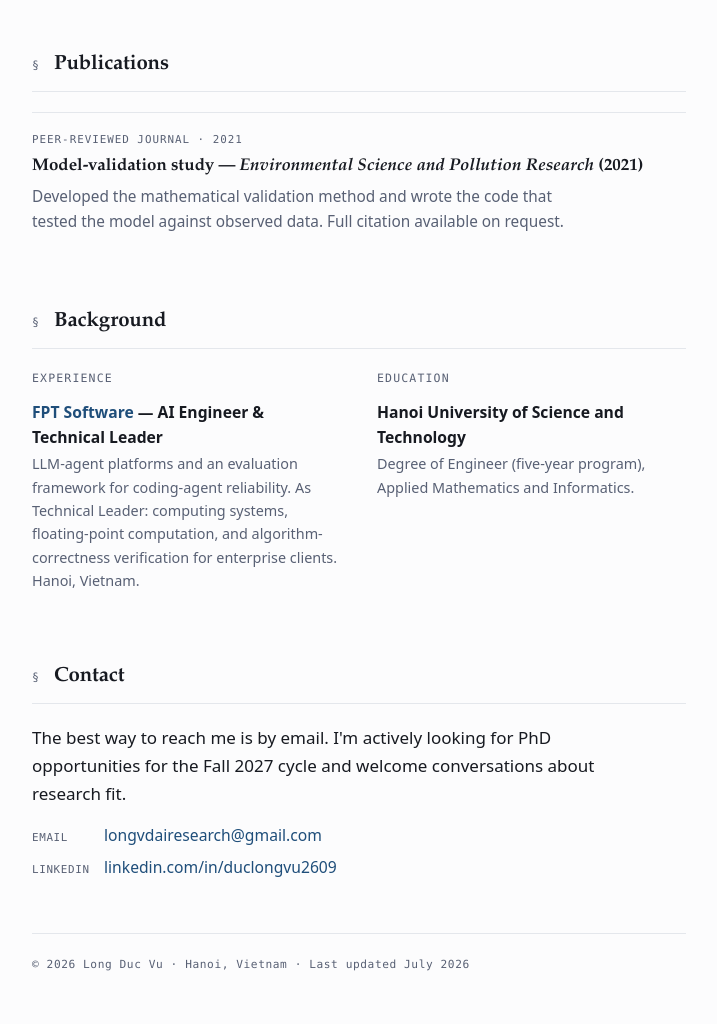
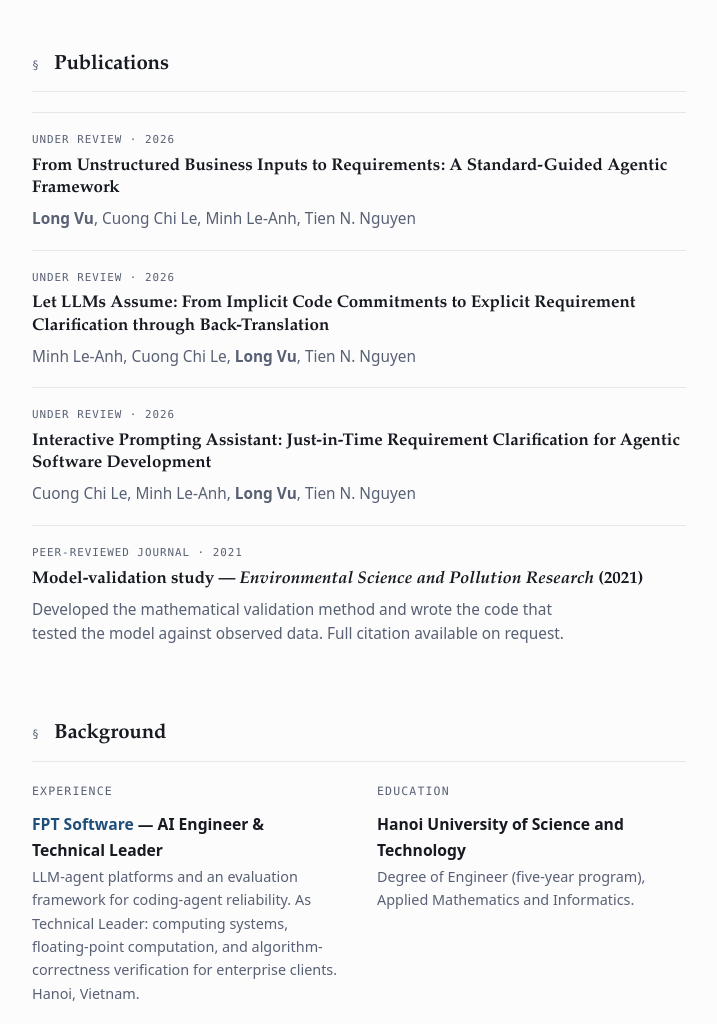
Before and after one commit to duclongvu99/duclongvu99.github.io, a plain HTML site: page index.html in a window 1280 px wide. Shown: the part 2220-3244 px from the top of the page, without its empty margins (452-1169 px from the left). Drawn offline with Linux system fonts and the light colour scheme.

Commit message:
Publications: add three papers under review

```diff
--- a/index.html
+++ b/index.html
@@ -248,6 +248,21 @@
       <section id="publications">
         <div class="s-head"><span class="idx">§</span><h2>Publications</h2></div>
         <div class="item">
+          <span class="kicker">Under review · 2026</span>
+          <h3>From Unstructured Business Inputs to Requirements: A Standard-Guided Agentic Framework</h3>
+          <p><strong>Long Vu</strong>, Cuong Chi Le, Minh Le-Anh, Tien N. Nguyen</p>
+        </div>
+        <div class="item">
+          <span class="kicker">Under review · 2026</span>
+          <h3>Let LLMs Assume: From Implicit Code Commitments to Explicit Requirement Clarification through Back-Translation</h3>
+          <p>Minh Le-Anh, Cuong Chi Le, <strong>Long Vu</strong>, Tien N. Nguyen</p>
+        </div>
+        <div class="item">
+          <span class="kicker">Under review · 2026</span>
+          <h3>Interactive Prompting Assistant: Just-in-Time Requirement Clarification for Agentic Software Development</h3>
+          <p>Cuong Chi Le, Minh Le-Anh, <strong>Long Vu</strong>, Tien N. Nguyen</p>
+        </div>
+        <div class="item">
           <span class="kicker">Peer-reviewed journal · 2021</span>
           <!-- TODO: replace with the exact title, full author list, volume/issue, and DOI from your CV -->
           <h3>Model-validation study — <em>Environmental Science and Pollution Research</em> (2021)</h3>
@@ -286,7 +301,7 @@
         </div>
       </section>
 
-      <footer>© 2026 Long Duc Vu · Hanoi, Vietnam · Last updated July 2026</footer>
+      <footer>© 2026 Long Duc Vu · Hanoi, Vietnam · Last updated November 2026</footer>
     </main>
   </div>
 </body>
```
